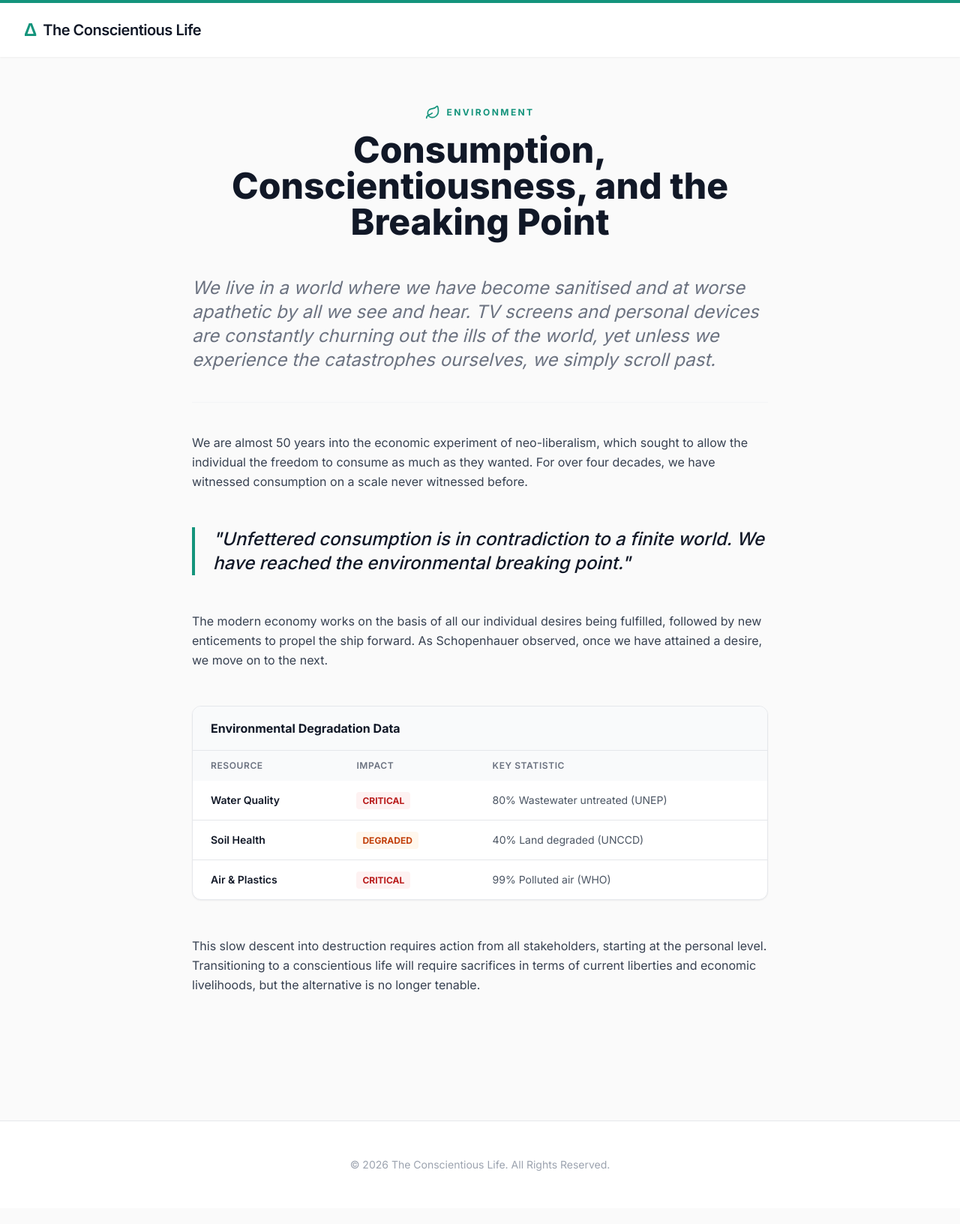
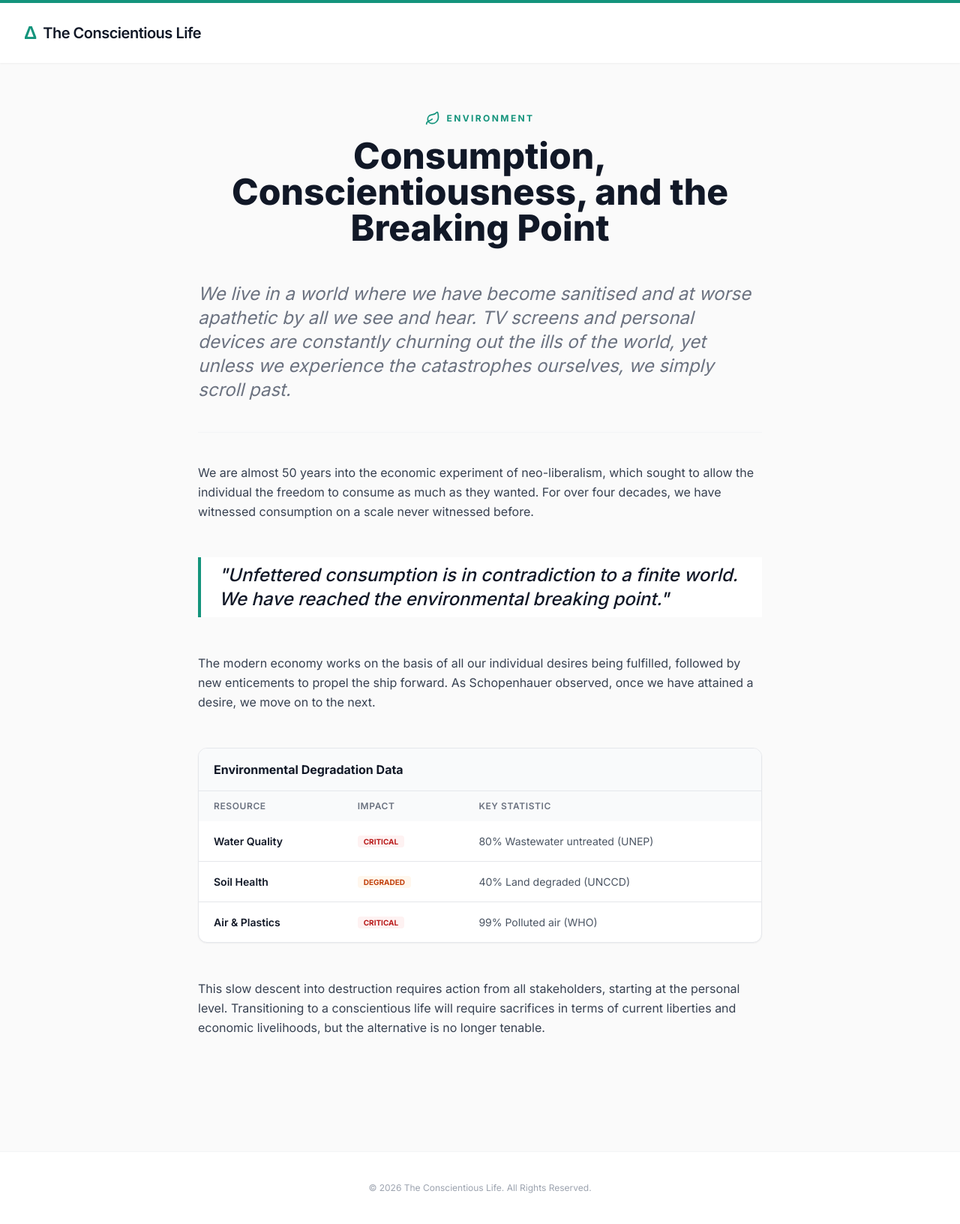
Before and after one commit to theconscientiouslife1-coder/TheCL, a Jekyll site: the page the_environment_main_article.html, which Jekyll copies as it is, in a window 1280 px wide. Shown: the whole page at 75% size. Built offline with Jekyll 4.4.1, drawn with Linux system fonts in a browser that asks for light colours; nearby versions of some CDN libraries; before the commit the page ends 1611 px from its top, so only the background shows below that.

Commit message:
UI Polish: Mobile spacing and clean green ribbon

```diff
--- a/the_environment_main_article.html
+++ b/the_environment_main_article.html
@@ -9,77 +9,84 @@
     <link href="https://fonts.googleapis.com/css2?family=Inter:wght@400;500;600;700;800&display=swap" rel="stylesheet">
     <style>
         body { font-family: 'Inter', sans-serif; }
+        /* Ensuring the table scrolls horizontally on very small phones */
+        .table-container { overflow-x: auto; -webkit-overflow-scrolling: touch; }
     </style>
 </head>
-<body class="bg-neutral-50 text-gray-800 flex flex-col min-height-screen">
+<body class="bg-neutral-50 text-gray-800 flex flex-col min-h-screen">
 
     <header class="bg-white shadow-sm border-t-4 border-[#14947c]">
         <div class="container mx-auto px-4 sm:px-6 lg:px-8">
-            <div class="flex justify-between items-center py-5">
+            <div class="flex justify-between items-center py-4 md:py-6">
                 <a href="/" class="flex items-center space-x-2 no-underline">
                     <span class="text-2xl font-bold text-[#14947c]">Δ</span>
-                    <span class="text-xl font-semibold tracking-tight text-gray-900">The Conscientious Life</span>
+                    <span class="text-lg md:text-xl font-semibold tracking-tight text-gray-900">The Conscientious Life</span>
                 </a>
             </div>
         </div>
     </header>
 
-    <main class="flex-grow container mx-auto px-4 sm:px-6 lg:px-8 py-16">
+    <main class="flex-grow container mx-auto px-4 sm:px-6 lg:px-8 py-10 md:py-16">
         <div class="max-w-3xl mx-auto">
             <article>
-                <header class="mb-12 text-center">
+                <header class="mb-10 md:mb-12 text-center">
                     <div class="flex justify-center items-center space-x-2 text-[#14947c] mb-4">
-                        <i data-lucide="leaf" class="w-5 h-5"></i>
-                        <span class="text-xs font-bold uppercase tracking-[0.2em]">Environment</span>
+                        <i data-lucide="leaf" class="w-4 h-4 md:w-5 md:h-5"></i>
+                        <span class="text-[10px] md:text-xs font-bold uppercase tracking-[0.2em]">Environment</span>
                     </div>
-                    <h1 class="text-4xl md:text-5xl font-extrabold text-gray-900 leading-tight mb-6">
+                    <h1 class="text-3xl md:text-5xl font-extrabold text-gray-900 leading-tight mb-6 px-2">
                         Consumption, Conscientiousness, and the Breaking Point
                     </h1>
                 </header>
 
-                <div class="prose prose-lg max-w-none text-gray-700 leading-relaxed">
-                    <p class="text-2xl text-gray-500 italic mb-10 border-b border-gray-100 pb-10">
+                <div class="prose prose-sm md:prose-lg max-w-none text-gray-700 leading-relaxed px-2">
+                    <p class="text-xl md:text-2xl text-gray-500 italic mb-8 md:mb-10 border-b border-gray-100 pb-8 md:pb-10">
                         We live in a world where we have become sanitised and at worse apathetic by all we see and hear. TV screens and personal devices are constantly churning out the ills of the world, yet unless we experience the catastrophes ourselves, we simply scroll past.
                     </p>
 
                     <p class="mb-6">We are almost 50 years into the economic experiment of neo-liberalism, which sought to allow the individual the freedom to consume as much as they wanted. For over four decades, we have witnessed consumption on a scale never witnessed before.</p>
 
-                    <blockquote class="border-l-4 border-[#14947c] pl-6 my-12 italic text-2xl text-gray-900 font-medium">
+                    <blockquote class="border-l-4 border-[#14947c] pl-5 md:pl-6 my-10 md:my-12 italic text-xl md:text-2xl text-gray-900 font-medium bg-white py-2">
                         "Unfettered consumption is in contradiction to a finite world. We have reached the environmental breaking point."
                     </blockquote>
 
-                    <p class="mb-10">The modern economy works on the basis of all our individual desires being fulfilled, followed by new enticements to propel the ship forward. As Schopenhauer observed, once we have attained a desire, we move on to the next.</p>
+                    <p class="mb-8">The modern economy works on the basis of all our individual desires being fulfilled, followed by new enticements to propel the ship forward. As Schopenhauer observed, once we have attained a desire, we move on to the next.</p>
 
-                    <div class="my-12 overflow-hidden border border-gray-200 rounded-xl shadow-sm bg-white">
-                        <div class="bg-gray-50 px-6 py-4 border-b border-gray-200">
-                            <h3 class="font-bold text-gray-900">Environmental Degradation Data</h3>
+                    <div class="my-10 md:my-12 border border-gray-200 rounded-xl shadow-sm bg-white overflow-hidden">
+                        <div class="bg-gray-50 px-5 py-4 border-b border-gray-200">
+                            <h3 class="font-bold text-gray-900 text-sm md:text-base">Environmental Degradation Data</h3>
                         </div>
-                        <table class="w-full text-left">
-                            <thead class="bg-gray-50 text-gray-500 text-xs uppercase tracking-wider">
+                        <div class="table-container">
+                            <table class="w-full text-left min-w-[500px] md:min-w-full">
+                                <thead class="bg-gray-50 text-gray-500 text-[10px] md:text-xs uppercase tracking-wider">
                                     <tr>
-                                    <th class="px-6 py-3 font-semibold">Resource</th>
-                                    <th class="px-6 py-3 font-semibold">Impact</th>
-                                    <th class="px-6 py-3 font-semibold">Key Statistic</th>
+                                        <th class="px-5 py-3 font-semibold">Resource</th>
+                                        <th class="px-5 py-3 font-semibold">Impact</th>
+                                        <th class="px-5 py-3 font-semibold">Key Statistic</th>
                                     </tr>
                                 </thead>
-                            <tbody class="divide-y divide-gray-200 text-sm">
+                                <tbody class="divide-y divide-gray-200 text-[13px] md:text-sm">
                                     <tr>
-                                    <td class="px-6 py-4 font-semibold text-gray-900">Water Quality</td>
-                                    <td class="px-6 py-4"><span class="px-2 py-1 bg-red-50 text-red-700 rounded text-xs font-bold">CRITICAL</span></td>
-                                    <td class="px-6 py-4 text-gray-600">80% Wastewater untreated (UNEP)</td>
+                                        <td class="px-5 py-4 font-semibold text-gray-900">Water Quality</td>
+                                        <td class="px-5 py-4"><span class="px-2 py-0.5 bg-red-50 text-red-700 rounded text-[10px] font-bold">CRITICAL</span></td>
+                                        <td class="px-5 py-4 text-gray-600">80% Wastewater untreated (UNEP)</td>
                                     </tr>
                                     <tr>
-                                    <td class="px-6 py-4 font-semibold text-gray-900">Soil Health</td>
-                                    <td class="px-6 py-4"><span class="px-2 py-1 bg-orange-50 text-orange-700 rounded text-xs font-bold">DEGRADED</span></td>
-                                    <td class="px-6 py-4 text-gray-600">40% Land degraded (UNCCD)</td>
+                                        <td class="px-5 py-4 font-semibold text-gray-900">Soil Health</td>
+                                        <td class="px-5 py-4"><span class="px-2 py-0.5 bg-orange-50 text-orange-700 rounded text-[10px] font-bold">DEGRADED</span></td>
+                                        <td class="px-5 py-4 text-gray-600">40% Land degraded (UNCCD)</td>
                                     </tr>
                                     <tr>
-                                    <td class="px-6 py-4 font-semibold text-gray-900">Air & Plastics</td>
-                                    <td class="px-6 py-4"><span class="px-2 py-1 bg-red-50 text-red-700 rounded text-xs font-bold">CRITICAL</span></td>
-                                    <td class="px-6 py-4 text-gray-600">99% Polluted air (WHO)</td>
+                                        <td class="px-5 py-4 font-semibold text-gray-900">Air & Plastics</td>
+                                        <td class="px-5 py-4"><span class="px-2 py-0.5 bg-red-50 text-red-700 rounded text-[10px] font-bold">CRITICAL</span></td>
+                                        <td class="px-5 py-4 text-gray-600">99% Polluted air (WHO)</td>
                                     </tr>
                                 </tbody>
                             </table>
+                        </div>
+                        <div class="bg-gray-50 px-5 py-2 text-[10px] text-gray-400 italic md:hidden">
+                            ← Scroll table to view more
+                        </div>
                     </div>
 
                     <p class="mb-6">This slow descent into destruction requires action from all stakeholders, starting at the personal level. Transitioning to a conscientious life will require sacrifices in terms of current liberties and economic livelihoods, but the alternative is no longer tenable.</p>
@@ -88,8 +95,8 @@
         </div>
     </main>
 
-    <footer class="bg-white border-t border-gray-200 py-12 mt-20">
-        <div class="text-center text-gray-400 text-sm">
+    <footer class="bg-white border-t border-gray-100 py-10 mt-16">
+        <div class="text-center text-gray-400 text-xs px-4">
             <p>&copy; 2026 The Conscientious Life. All Rights Reserved.</p>
         </div>
     </footer>
```
Lines whose indentation alone changed are shown as unchanged.
